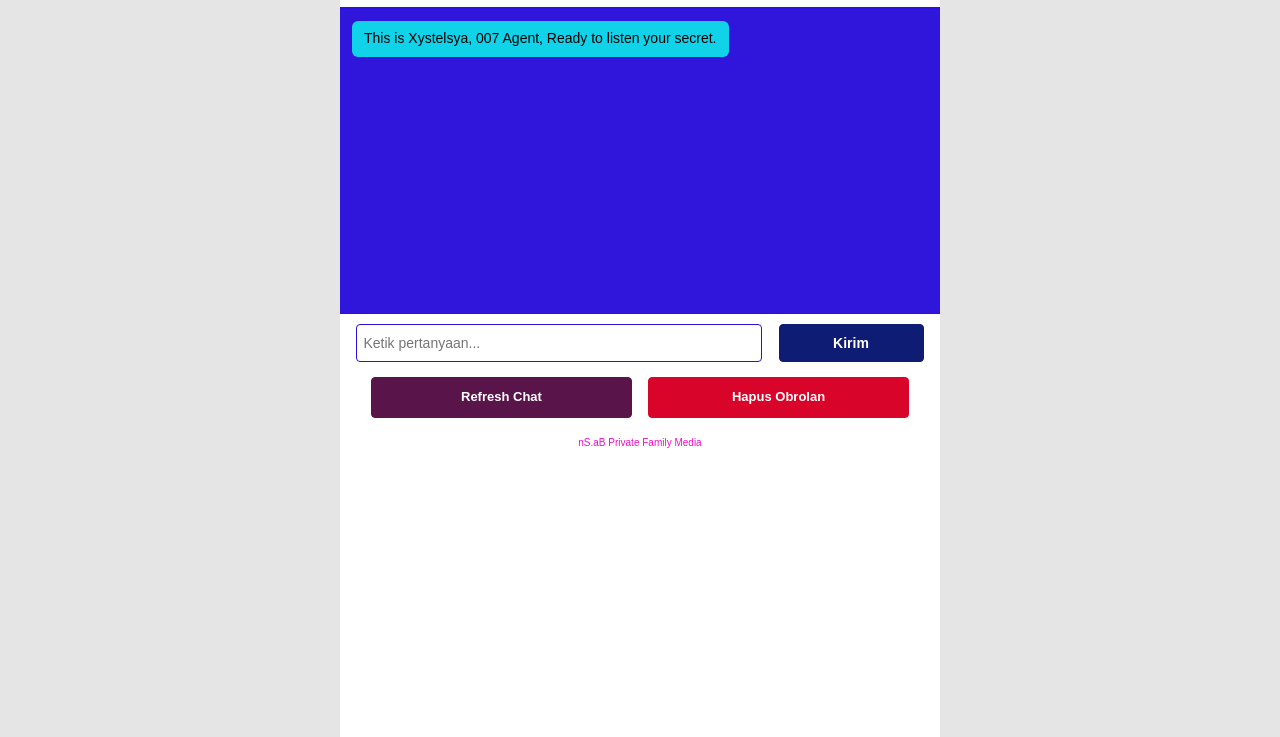
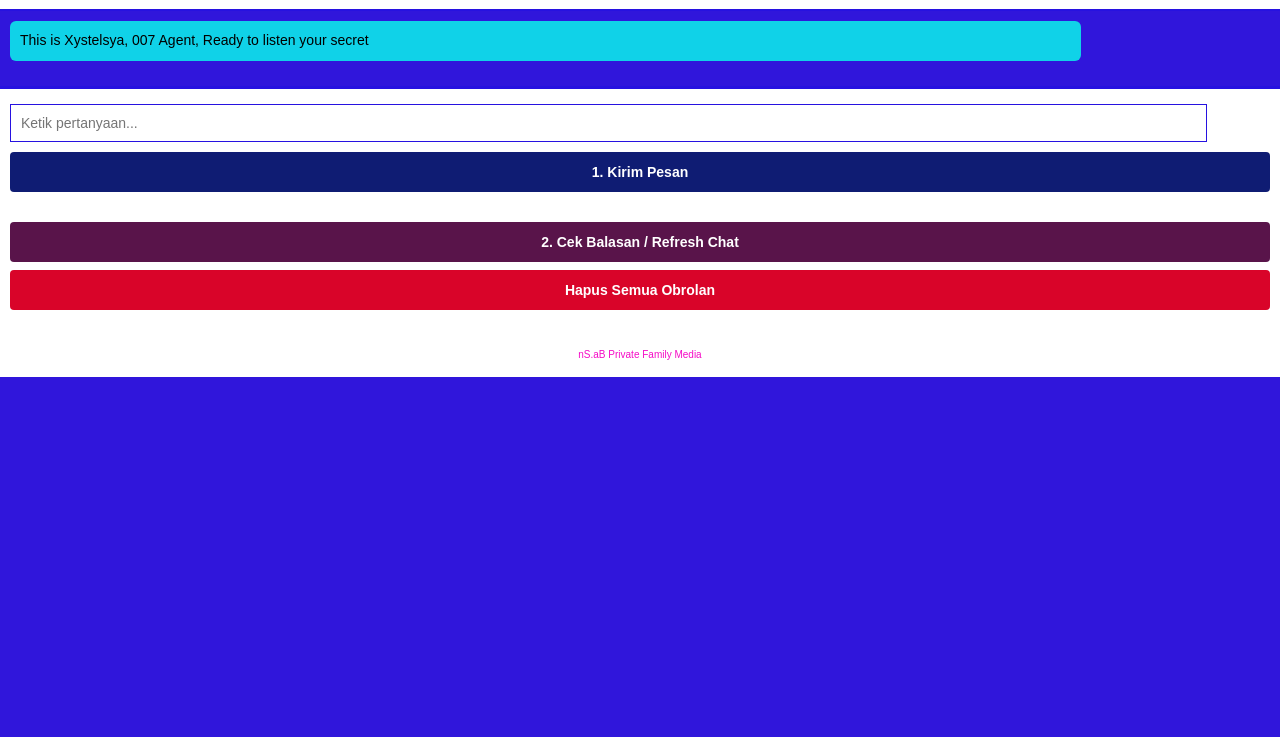
Before and after one commit to azharbasdoor/xystelsya, a website: page public/index.html in a window 1280 px wide. Shown: the part 63-800 px from the top of the page. Drawn offline with Linux system fonts and the light colour scheme.

Commit message:
Add files via upload

```diff
--- a/public/chat.js
+++ b/public/chat.js
@@ -1,61 +1,54 @@
 /**
- * LLM Chat App (Super Kompatibel untuk Android & HP Keypad WAP Browser)
+ * LLM Chat App (WAP / Keypad Phone Super Fallback Edition)
  */
 
 var chatMessages = document.getElementById("chat-messages");
 var userInput = document.getElementById("user-input");
 var sendButton = document.getElementById("send-button");
-var typingIndicator = document.getElementById("typing-indicator");
+var statusText = document.getElementById("status-text");
 
-var isProcessing = false;
 var chatHistory = [];
 
-// --- UTILITY COOKIE PRIMITIF (Mencegah error JSON di browser WAP lama) ---
+// --- MANAJEMEN COOKIE PRIMITIF ---
 function setChatCookie(historyArray) {
     try {
-        var limitedHistory = historyArray;
-        // Batasi memori untuk hp jadul (maks 6 obrolan terakhir)
-        if (historyArray.length > 6) {
-            limitedHistory = [historyArray[0]];
-            var lastMsgs = historyArray.slice(historyArray.length - 5);
-            for(var x=0; x<lastMsgs.length; x++) { limitedHistory.push(lastMsgs[x]); }
+        var limited = historyArray;
+        // Batas maksimal memori agar browser lawas tidak kehabisan RAM
+        if (historyArray.length > 8) {
+            limited = [historyArray[0]];
+            var last = historyArray.slice(historyArray.length - 7);
+            for(var x=0; x<last.length; x++) limited.push(last[x]);
         }
 
-        // Buat string manual: role:::pesan|||role:::pesan (Menghindari error JSON.stringify)
         var str = "";
-        for (var i = 0; i < limitedHistory.length; i++) {
-            var safeContent = limitedHistory[i].content.replace(/\|\|\|/g, "").replace(/:::/g, "");
-            str += limitedHistory[i].role + ":::" + escape(safeContent);
-            if (i < limitedHistory.length - 1) str += "|||";
+        for (var i = 0; i < limited.length; i++) {
+            var safeContent = limited[i].content.replace(/\|\|\|/g, "").replace(/:::/g, "");
+            str += limited[i].role + ":::" + escape(safeContent);
+            if (i < limited.length - 1) str += "|||";
         }
 
-        var date = new Date();
-        date.setTime(date.getTime() + (24 * 60 * 60 * 1000));
-        document.cookie = "xt_chat=" + str + "; expires=" + date.toUTCString() + "; path=/";
+        document.cookie = "xtc_data=" + str + "; max-age=86400; path=/";
     } catch (e) {}
 }
 
 function getChatCookie() {
     try {
-        var nameEQ = "xt_chat=";
         var ca = document.cookie.split(';');
         for (var i = 0; i < ca.length; i++) {
-            var c = ca[i];
-            while (c.charAt(0) == ' ') c = c.substring(1, c.length);
-            if (c.indexOf(nameEQ) == 0) {
-                var str = c.substring(nameEQ.length, c.length);
+            var c = ca[i].replace(/^\s+|\s+$/g, '');
+            if (c.indexOf("xtc_data=") == 0) {
+                var str = c.substring(9);
                 if (str === "") return null;
 
-                // Pecah string manual (Menghindari error JSON.parse)
-                var history = [];
+                var arr = [];
                 var parts = str.split("|||");
                 for (var j = 0; j < parts.length; j++) {
                     var p = parts[j].split(":::");
                     if (p.length === 2) {
-                        history.push({ role: p[0], content: unescape(p[1]) });
+                        arr.push({ role: p[0], content: unescape(p[1]) });
                     }
                 }
-                return history;
+                return arr;
             }
         }
     } catch (e) {}
@@ -63,139 +56,107 @@ function getChatCookie() {
 }
 
 // --- FUNGSI HAPUS OBROLAN ---
-function clearChat() {
-    // Matikan cookie dan ulangi halaman
-    document.cookie = "xt_chat=; expires=Thu, 01 Jan 1970 00:00:00 UTC; path=/;";
-    window.location.reload();
+function clearChatAction() {
+    document.cookie = "xtc_data=; max-age=0; path=/";
+    window.location.href = "?cleared=1"; // Perintah Native agar browser langsung reload
+    return false;
 }
 
-// --- INITIAL LOAD ---
+// --- INISIALISASI HALAMAN ---
 function initChat() {
     chatHistory = getChatCookie();
 
     if (!chatHistory || chatHistory.length === 0) {
-        chatHistory = [
-            {
-                role: "assistant",
-                content: "This is Xystelsya, 007 Agent, Ready to listen your secret."
-            }
-        ];
+        chatHistory = [{ role: "assistant", content: "This is Xystelsya, 007 Agent, Ready to listen your secret" }];
+        setChatCookie(chatHistory);
     }
 
     chatMessages.innerHTML = "";
     for (var i = 0; i < chatHistory.length; i++) {
-        var msg = chatHistory[i];
-        if (msg.content !== "...") {
-            addMessageVisual(msg.role, msg.content);
-        }
+        addMessageVisual(chatHistory[i].role, chatHistory[i].content);
     }
+
+    // Secara otomatis arahkan layar ke bagian input paling bawah saat halaman dibuka
+    try {
+        window.scrollTo(0, document.body.scrollHeight);
+    } catch(e) {}
 }
 
 function addMessageVisual(role, content) {
-    var messageEl = document.createElement("div");
-    messageEl.className = "message " + role + "-message";
-    messageEl.innerHTML = content;
-    chatMessages.appendChild(messageEl);
-
-    var clearEl = document.createElement("div");
-    clearEl.className = "clear";
-    chatMessages.appendChild(clearEl);
-
-    chatMessages.scrollTop = chatMessages.scrollHeight;
-    return messageEl;
+    var div = document.createElement("div");
+    div.className = "message " + role + "-message";
+    div.innerHTML = content;
+    chatMessages.appendChild(div);
 }
 
-// Ekstraktor Balasan Primitif (Fallback jika browser HP tidak mengenali object JSON API)
-function extractResponseText(lineText) {
-    if (window.JSON && window.JSON.parse) {
-        try {
-            var d = JSON.parse(lineText);
-            return d.response ? d.response : "";
-        } catch(e) {}
+// Alat Ekstrak Manual untuk API Chat
+function extractFallback(txt) {
+    if (window.JSON && JSON.parse) {
+        try { var d = JSON.parse(txt); return d.response || ""; } catch(e) {}
     }
-    // Fallback khusus untuk Sony Ericsson & Maui Browser
-    var match = lineText.match(/"response"\s*:\s*"((?:[^"\\]|\\.)*)"/);
+    var match = txt.match(/"response"\s*:\s*"((?:[^"\\]|\\.)*)"/);
     if (match && match[1]) {
-        var text = match[1];
-        return text.replace(/\\n/g, "<br>").replace(/\\"/g, '"').replace(/\\\\/g, "\\");
+        return match[1].replace(/\\n/g, "<br>").replace(/\\"/g, '"').replace(/\\\\/g, "\\");
     }
     return "";
 }
 
-// --- LOGIKA PENGIRIMAN PESAN ---
-function submitForm() {
-    sendMessage();
-    return false; // Cegah browser reload otomatis
-}
-
-function sendMessage() {
+// --- LOGIKA PENGIRIMAN DATA ---
+function submitChat() {
     var rawText = userInput.value;
     var message = rawText.replace(/^\s+|\s+$/g, '');
 
-    if (message === "" || isProcessing) return;
+    if (message === "") return false;
 
-    isProcessing = true;
-    userInput.disabled = true;
-    sendButton.disabled = true;
-
+    // 1. Catat pesan ke layar
     addMessageVisual("user", message);
     chatHistory.push({ role: "user", content: message });
     setChatCookie(chatHistory);
 
+    // 2. Tampilkan teks status ke layar bahwa AI sedang berpikir
     userInput.value = "";
-    typingIndicator.style.display = "block";
-    chatMessages.scrollTop = chatMessages.scrollHeight;
+    statusText.style.display = "block";
+    statusText.innerHTML = "Sistem sedang memproses. Jika tulisan ini berubah, silakan klik tombol [Refresh Chat] di bawah.";
 
-    var assistantMessageEl = addMessageVisual("assistant", "...");
+    // Gulir layar ke bagian bawah
+    try { window.scrollTo(0, document.body.scrollHeight); } catch(e) {}
 
+    // 3. Eksekusi Jaringan Latar Belakang
     var xhr = new XMLHttpRequest();
     xhr.open("POST", "/api/chat", true);
     xhr.setRequestHeader("Content-Type", "application/json");
 
     xhr.onreadystatechange = function() {
         if (xhr.readyState === 4) {
-            typingIndicator.style.display = "none";
-            isProcessing = false;
-            userInput.disabled = false;
-            sendButton.disabled = false;
-
-            try { userInput.focus(); } catch (err) {}
-
             if (xhr.status === 200) {
-                var responseText = "";
+                var resText = "";
                 var lines = xhr.responseText.split("\n");
-
                 for (var i = 0; i < lines.length; i++) {
                     var line = lines[i].replace(/^\s+|\s+$/g, '');
                     if (line !== "") {
-                        responseText += extractResponseText(line);
+                        resText += extractFallback(line);
                     }
                 }
 
-                if(responseText === "") {
-                    responseText = "Data diterima, namun tidak bisa dibaca oleh browser. Silakan klik Refresh Chat.";
+                if (resText !== "") {
+                    // Ketika jawaban didapat, simpan di memori, dan suruh user refresh!
+                    chatHistory.push({ role: "assistant", content: resText });
+                    setChatCookie(chatHistory);
+                    statusText.innerHTML = "[Balasan Diterima!] Silakan klik tombol 'Cek Balasan / Refresh Chat' di bawah untuk membaca.";
+                } else {
+                    statusText.innerHTML = "Respon kosong dari AI. Silakan klik Refresh Chat untuk memastikan.";
                 }
-
-                assistantMessageEl.innerHTML = responseText;
-                chatHistory.push({ role: "assistant", content: responseText });
-                setChatCookie(chatHistory);
-                chatMessages.scrollTop = chatMessages.scrollHeight;
-
             } else {
-                assistantMessageEl.innerHTML = "Gagal memproses (" + xhr.status + "). Silakan klik Refresh Chat.";
+                statusText.innerHTML = "Gagal memproses (" + xhr.status + "). Coba lagi nanti.";
             }
         }
     };
 
     xhr.onerror = function() {
-        typingIndicator.style.display = "none";
-        isProcessing = false;
-        userInput.disabled = false;
-        sendButton.disabled = false;
-        assistantMessageEl.innerHTML = "Koneksi terputus. Silakan klik Refresh Chat.";
+        statusText.innerHTML = "Koneksi terputus. Silakan klik tombol Refresh Chat lalu coba kirim ulang.";
     };
 
-    // Merakit JSON manual untuk payload API tanpa menggunakan JSON.stringify
+    // Rangkai Data Pengiriman
     var payload = '{"messages":[';
     for(var k = 0; k < chatHistory.length; k++) {
         var safeForJson = chatHistory[k].content.replace(/\\/g, '\\\\').replace(/"/g, '\\"').replace(/\n/g, '\\n').replace(/\r/g, '');
@@ -205,7 +166,10 @@ function sendMessage() {
     payload += ']}';
 
     xhr.send(payload);
+
+    // Mencegah halaman langsung reload saat menekan kirim (sangat penting agar background network tetap jalan)
+    return false;
 }
 
-// Inisialisasi saat script dimuat
+// Mulai aplikasi
 initChat();
--- a/public/index.html
+++ b/public/index.html
@@ -1,174 +1,118 @@
 <!DOCTYPE html>
 <html lang="id">
 <head>
-    <meta charset="UTF-8" />
-    <meta name="viewport" content="width=device-width, initial-scale=1.0, maximum-scale=1.0, user-scalable=no" />
+<meta charset="UTF-8">
+<meta name="viewport" content="width=device-width, initial-scale=1.0, maximum-scale=1.0, user-scalable=no">
 <title>Xystelsya AI</title>
 <style>
+  /* Desain Klasik Memanjang (Tanpa Kotak Ber-scroll) */
   body {
     font-family: Arial, sans-serif;
-        line-height: 1.4;
-        background-color: #e5e5e5;
+    background-color: #3016db; /* Latar belakang mengikuti warna obrolan */
+    color: #ffffff;
     margin: 0;
     padding: 0;
-      }
-
-      .app-wrapper {
-        max-width: 600px;
-        margin: 0 auto;
-        background-color: #ffffff;
-        min-height: 100vh;
-        display: block;
-        position: relative;
+    line-height: 1.4;
   }
 
   .header {
+    background-color: #ffffff;
+    color: #0f1c73;
     text-align: center;
-        padding: 12px 10px;
+    padding: 12px;
     border-bottom: 2px solid #2712e0;
-        background-color: #ffffff;
   }
-
-      .header h1 {
-        font-size: 20px;
-        color: #0f1c73;
-        margin: 0 0 3px 0;
-      }
-
-      .header p {
-        font-size: 11px;
-        color: #6b7280;
-        margin: 0;
-      }
+  .header h1 { margin: 0 0 5px 0; font-size: 20px; }
+  .header p { margin: 0; font-size: 11px; color: #6b7280; }
 
   .chat-container {
-        padding: 12px;
-        height: 280px;
-        overflow-y: auto;
-        background-color: #3016db;
-      }
-
-      .clear {
-        clear: both;
-        line-height: 0;
-        height: 0;
+    padding: 10px;
+    /* Dihapus: height dan overflow-y. Sekarang obrolan akan memanjang alami ke bawah */
   }
 
   .message {
-        margin-bottom: 12px;
-        padding: 8px 12px;
+    margin-bottom: 15px;
+    padding: 10px;
     border-radius: 6px;
-        max-width: 75%;
+    font-size: 14px;
+    color: #000000;
     word-wrap: break-word;
-        font-size: 14px;
   }
 
+  /* Pesan Anda didorong ke kanan menggunakan margin (Super Aman di HP Jadul) */
   .user-message {
     background-color: #e0129c;
     color: #ffffff;
-        float: right;
+    margin-left: 15%;
     text-align: right;
   }
 
+  /* Pesan AI didorong ke kiri */
   .assistant-message {
     background-color: #10d2e8;
     color: #000000;
-        float: left;
-        text-align: left;
+    margin-right: 15%;
   }
 
-      .typing-indicator {
-        display: none;
-        font-style: italic;
-        color: #ffffff;
+  .status-text {
     font-size: 12px;
+    font-weight: bold;
+    color: #ffff00; /* Warna kuning agar kontras */
     text-align: center;
-        padding: 5px;
-        background-color: #3016db;
+    padding: 10px;
+    display: none; /* Disembunyikan sampai tombol kirim ditekan */
   }
 
-      .message-input-form {
-        padding: 10px;
+  /* Area Kontrol & Tombol */
+  .controls {
     background-color: #ffffff;
-        border-top: 1px solid #2712e0;
-        text-align: center;
-        margin: 0;
+    padding: 15px 10px;
+    border-top: 3px solid #2712e0;
   }
 
-      #user-input {
-        width: 70%;
-        padding: 10px 6px;
+  input[type="text"] {
+    width: 95%;
+    padding: 10px;
+    margin-bottom: 10px;
     border: 1px solid #2712e0;
-        border-radius: 4px;
-        box-sizing: border-box;
     font-size: 14px;
-        vertical-align: middle;
-      }
-
-      #send-button {
-        width: 25%;
-        padding: 10px 0;
-        margin-left: 2%;
-        background-color: #0f1c73;
-        color: white;
-        border: 1px solid #0f1c73;
-        border-radius: 4px;
-        font-weight: bold;
-        font-size: 14px;
-        cursor: pointer;
-        vertical-align: middle;
-      }
-
-      /* Container untuk tombol Refresh dan Clear */
-      .action-container {
-        padding: 5px 10px 10px 10px;
-        text-align: center;
-        background-color: #ffffff;
-        display: block;
-      }
-
-      .btn-action {
-        display: inline-block;
-        width: 45%;
-        margin: 0 1%;
-        padding: 10px 0;
-        color: #ffffff;
-        text-decoration: none;
-        font-weight: bold;
-        font-size: 13px;
-        border-radius: 4px;
-        text-align: center;
     box-sizing: border-box;
   }
 
-      .btn-refresh {
-        background-color: #59144a;
-        border: 1px solid #59144a;
+  /* Tombol WAP Asli */
+  input[type="submit"] {
+    width: 100%;
+    padding: 12px;
+    font-weight: bold;
+    font-size: 14px;
+    border: none;
+    border-radius: 4px;
+    margin-bottom: 8px;
+    cursor: pointer;
   }
 
-      .btn-clear {
-        background-color: #d90429;
-        border: 1px solid #d90429;
-      }
-
-      #user-input:focus, #send-button:focus, .btn-action:focus {
+  /* Efek Fokus D-Pad Keypad */
+  input[type="text"]:focus, input[type="submit"]:focus {
     background-color: #ffffcc;
     color: #000000;
     border: 2px solid #ff0000;
     outline: none;
   }
 
+  .btn-send { background-color: #0f1c73; color: white; border: 1px solid #0f1c73; }
+  .btn-refresh { background-color: #59144a; color: white; border: 1px solid #59144a; }
+  .btn-clear { background-color: #d90429; color: white; border: 1px solid #d90429; }
+
   .footer {
+    background-color: #ffffff;
     text-align: center;
     font-size: 10px;
     color: #f50ac6;
-        padding: 8px;
-        background-color: #ffffff;
+    padding: 15px 10px;
   }
 </style>
 </head>
 <body>
-    <div class="app-wrapper">
   <div class="header">
     <h1>Xystelsya</h1>
     <p>Tasyacore Intelligence System</p>
@@ -177,24 +121,26 @@
   <div id="chat-messages" class="chat-container">
     </div>
 
-      <div class="typing-indicator" id="typing-indicator">
-        Memproses balasan, mohon tunggu...
+  <div id="status-text" class="status-text"></div>
+
+  <div class="controls">
+    <form onsubmit="return submitChat();">
+      <input type="text" id="user-input" placeholder="Ketik pertanyaan..." autocomplete="off">
+      <input type="submit" value="1. Kirim Pesan" class="btn-send" id="send-button">
+    </form>
+
+    <br>
+
+    <form action="?" method="GET">
+      <input type="submit" value="2. Cek Balasan / Refresh Chat" class="btn-refresh">
+    </form>
+
+    <form onsubmit="return clearChatAction();">
+      <input type="submit" value="Hapus Semua Obrolan" class="btn-clear">
+    </form>
   </div>
 
-      <form id="chat-form" action="#" onsubmit="return submitForm();" class="message-input-form">
-        <input type="text" id="user-input" name="message" placeholder="Ketik pertanyaan..." autocomplete="off" />
-        <input type="submit" id="send-button" value="Kirim" />
-      </form>
-
-      <div class="action-container">
-        <a href="javascript:void(0);" onclick="window.location.reload();" class="btn-action btn-refresh">Refresh Chat</a>
-        <a href="javascript:void(0);" onclick="clearChat();" class="btn-action btn-clear">Hapus Obrolan</a>
-      </div>
-
-      <div class="footer">
-        nS.aB Private Family Media
-      </div>
-    </div>
+  <div class="footer">nS.aB Private Family Media</div>
 
   <script src="chat.js"></script>
 </body>
```
Lines whose indentation alone changed are shown as unchanged.
